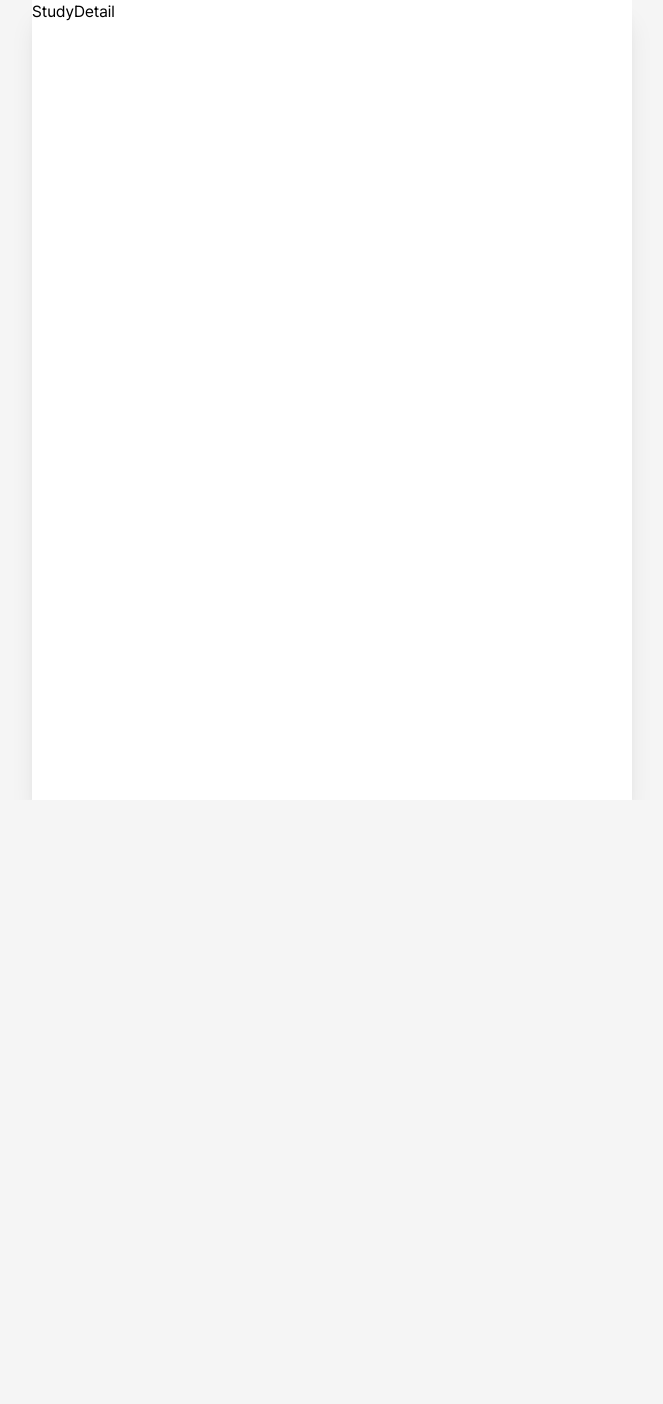
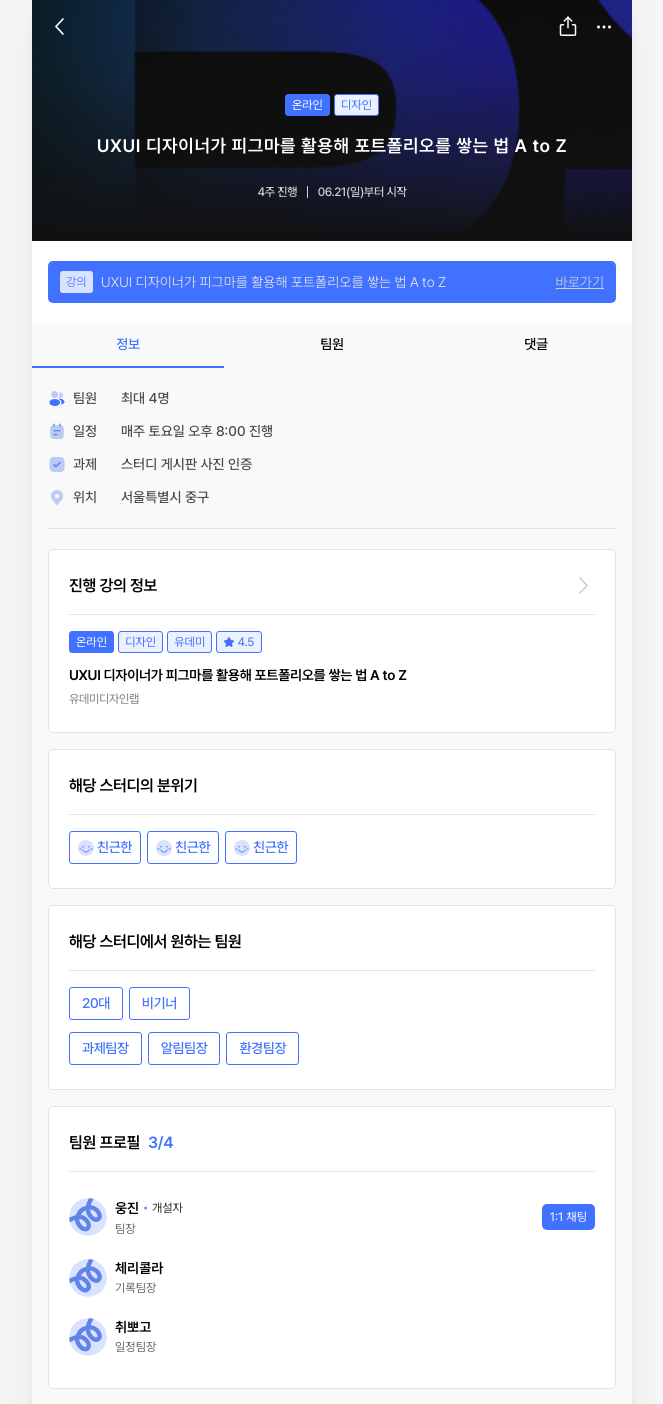
Before and after one commit to sturing-fourten/sturing, a Next.js app: page /study/1 in a window 1280 px wide. Shown: the top 1404 px of the page, without its empty margins (308-971 px from the left). Before the commit the page ends 800 px from the top, so only its background shows below. Built offline with nearby package versions, Linux system fonts and the light colour scheme.

Commit message:
Feat: 스터디 상세페이지 퍼블리싱

```diff
--- a/src/app/study/[id]/page.tsx
+++ b/src/app/study/[id]/page.tsx
@@ -1,7 +1,13 @@
+import FixedBottomBar from "@/components/domains/detail/FixedBottomBar";
+import Header from "@/components/domains/detail/Header";
+import Contents from "@/components/domains/detail/study/Contents";
+
 export default function StudyDetail() {
   return (
     <>
-      <h1>StudyDetail</h1>
+      <Header page="study" />
+      <Contents />
+      <FixedBottomBar page="study" />
     </>
   );
 }
--- /dev/null
+++ b/src/components/domains/detail/study/Contents.tsx
@@ -0,0 +1,23 @@
+import TabMenuLinkUnderlined from "@/components/commons/TabMenuLinkUnderlined";
+import RecruitInfo from "./RecruitInfo";
+import RecruitedMembersList from "./RecruitedMembersList";
+import RecruitComments from "./RecruitComments";
+
+export default function Contents() {
+  return (
+    <>
+      <div className="mb-[73px]">
+        <nav className="flex justify-between items-center gap-3 bg-gray-100 sticky top-0 left-0 z-sticky">
+          <TabMenuLinkUnderlined title="정보" isCurrent={true} href="#recruit_Info" />
+          <TabMenuLinkUnderlined title="팀원" isCurrent={false} href="#recruited_member" />
+          <TabMenuLinkUnderlined title="댓글" isCurrent={false} href="#comments" />
+        </nav>
+        <div className="px-4 bg-gray-100 pb-12">
+          <RecruitInfo />
+          <RecruitedMembersList />
+          <RecruitComments />
+        </div>
+      </div>
+    </>
+  );
+}
```
